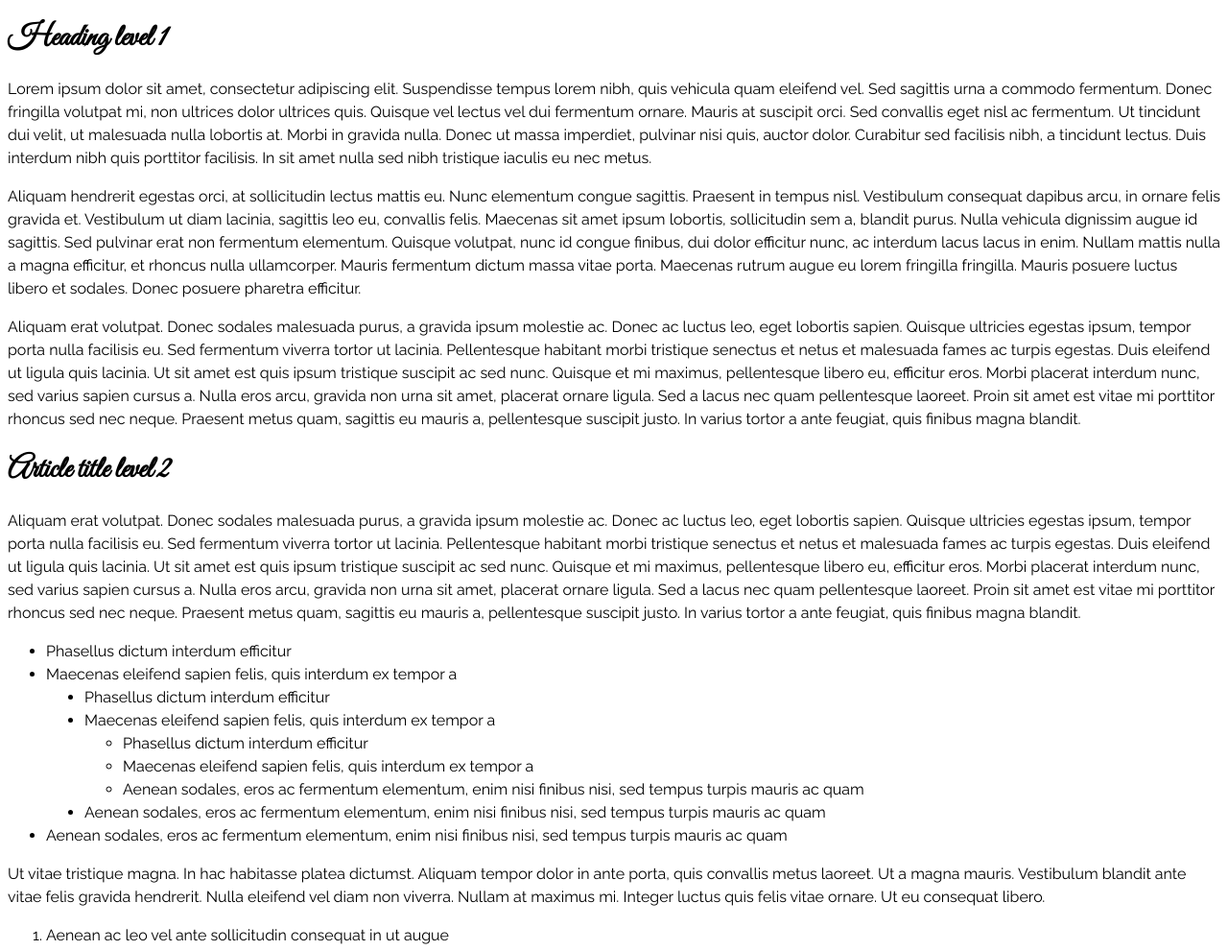
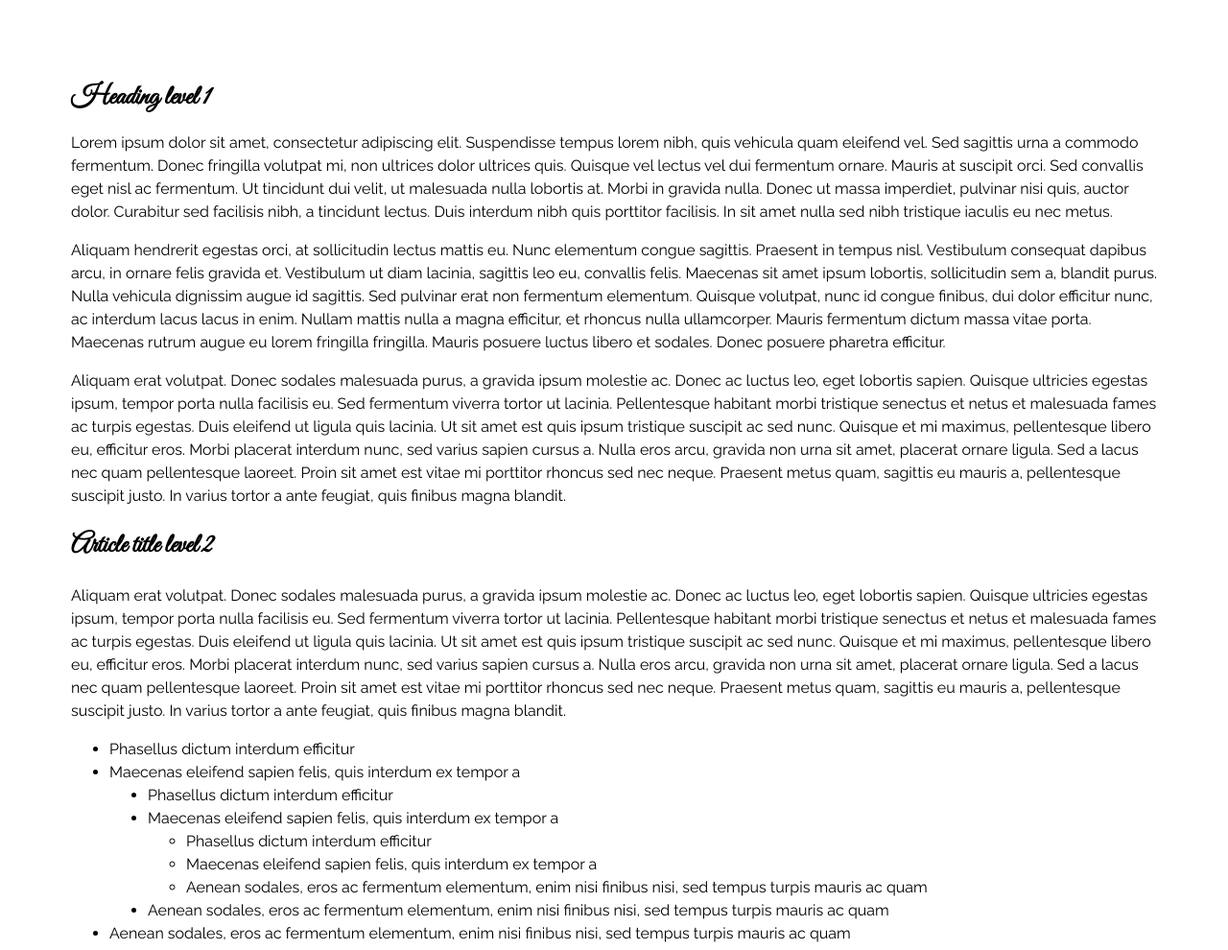
Before and after one commit to albertochervenkov1/SoftUni-HTML-CSS, a plain HTML site: page 03.CSSandTypography/05_Fonts-speciment-Great-Vibes+Raleway/index.html in a window 1280 px wide. Shown: the top 990 px of the page at 96% size. Drawn offline with Linux system fonts and the light colour scheme.

Commit message:
03.CSSAndTypography Exercise Commit

```diff
--- a/03.CSSandTypography/05_Fonts-speciment-Great-Vibes+Raleway/index.html
+++ b/03.CSSandTypography/05_Fonts-speciment-Great-Vibes+Raleway/index.html
@@ -43,7 +43,7 @@
         In varius tortor a ante feugiat, quis finibus magna blandit.
     </p>
 
-    <h1>Article title level 2</h1>
+    <h2>Article title level 2</h2>
     <p>
         Aliquam erat volutpat. Donec sodales malesuada purus, a gravida ipsum molestie ac.
         Donec ac luctus leo, eget lobortis sapien. Quisque ultricies egestas ipsum, tempor porta nulla facilisis eu.
--- a/03.CSSandTypography/05_Fonts-speciment-Great-Vibes+Raleway/style.css
+++ b/03.CSSandTypography/05_Fonts-speciment-Great-Vibes+Raleway/style.css
@@ -1,12 +1,19 @@
-@import url('https://fonts.googleapis.com/css?family=Raleway');
-@import url('https://fonts.googleapis.com/css?family=Great Vibes');
-body{
+@import url('https://fonts.googleapis.com/css2?family=Dancing+Script&display=swap');
+
+@import url('https://fonts.googleapis.com/css2?family=Raleway&display=swap');
+
+@import url('https://fonts.googleapis.com/css2?family=Great+Vibes&display=swap');
+
+html {
     font-family: Raleway, sans-serif;
+    line-height: 1.5;
     font-size: 16px;
-    line-height: 1.5;
+    margin: 66px;
 }
-h1{
+
+h1, h2{
     font-family: Great Vibes, cursive;
     line-height: 1.2;
     font-weight: bold;
+    font-size: 28px;
 }
--- a/03.CSSandTypography/07_The-Making-Of-A-CSS-Font/styles.css
+++ b/03.CSSandTypography/07_The-Making-Of-A-CSS-Font/styles.css
@@ -1 +1,29 @@
-/* TODO: style the html */
+@import url('https://fonts.googleapis.com/css2?family=Righteous&display=swap');
+@import url('https://fonts.googleapis.com/css2?family=Orienta&display=swap');
+body{
+    background-color: darkred;
+}
+h1{
+    font-family: Righteous, cursive;
+    font-size: 45px;
+    font-weight: normal;
+    line-height: 60px;
+    color: #fff;
+    text-align: center;
+    text-transform: uppercase;
+}
+h2{
+    font-size: 30px;
+    line-height: 50px;
+    letter-spacing: -1px;
+    color: #DFBF84;
+    text-transform: uppercase;
+    text-align: center;
+}
+p{
+    font-family: Orienta, sans-serif;
+    font-size: 16px;
+    line-height: 24px;
+    color: #f6f6f6;
+    text-align: center;
+}
--- /dev/null
+++ b/03.CSSandTypography/08_Font-Awesome-Icons/styles.css
@@ -0,0 +1,51 @@
+@import url("https://use.fontawesome.com/releases/v5.10.2/css/all.css");
+@import url('https://fonts.googleapis.com/css?family=Proxima+Nova');
+body {
+    font-family: proxima-nova, Helvetica Neue, Helvetica, Arial, sans-serif;
+}
+
+nav {
+    width: 200px;
+    border: 1px solid #e3e3e3;
+    font-size: 14px;
+    line-height: 20px;
+    background-color: #f5f5f5
+}
+
+li {
+    list-style: none;
+    line-height: 25px;
+    margin-left: -15px;
+}
+
+a {
+    text-decoration: none;
+    color: #c83025
+}
+
+button {
+    padding: 4px 12px;
+    line-height: 20px;
+    color: #ffffff;
+    border-color: rgba(0, 0, 0, 0.1) rgba(0, 0, 0, 0.1) rgba(0, 0, 0, 0.25);
+    cursor: pointer;
+}
+
+
+button.shopping {
+    background-color: #83a94c
+}
+
+button.info {
+    background-color: #008ed0
+}
+
+
+button.delete {
+    background-color: #cc4036
+}
+
+i {
+    width: 1.14em;
+    padding-right: 0.28em;
+}
--- a/03.CSSandTypography/09_Icon-Font-Buttons/styles.css
+++ b/03.CSSandTypography/09_Icon-Font-Buttons/styles.css
@@ -1 +1,25 @@
-/* TODO: style the html */
+@import url("https://use.fontawesome.com/releases/v5.10.2/css/all.css");
+
+body{
+    font-family: Arial, serif;
+    line-height: 3;
+    font-size: 18px;
+}
+a{
+    text-decoration: none;
+    color: #fff;
+    border-radius: 5.40px;
+    padding: 12.6px 27px;
+}
+a:hover{
+    color: #eee;
+}
+i{
+    padding-right: 5.40px;
+}
+a.green{
+    background-color: green;
+}
+a.orange{
+    background-color: orange;
+}
```
Also changed, not shown: 03.CSSandTypography/08_Font-Awesome-Icons/index.html (added, +53 -0 lines), 03.CSSandTypography/09_Icon-Font-Buttons/icon-font-buttons.html (+6 -2 lines), 4 other files.
